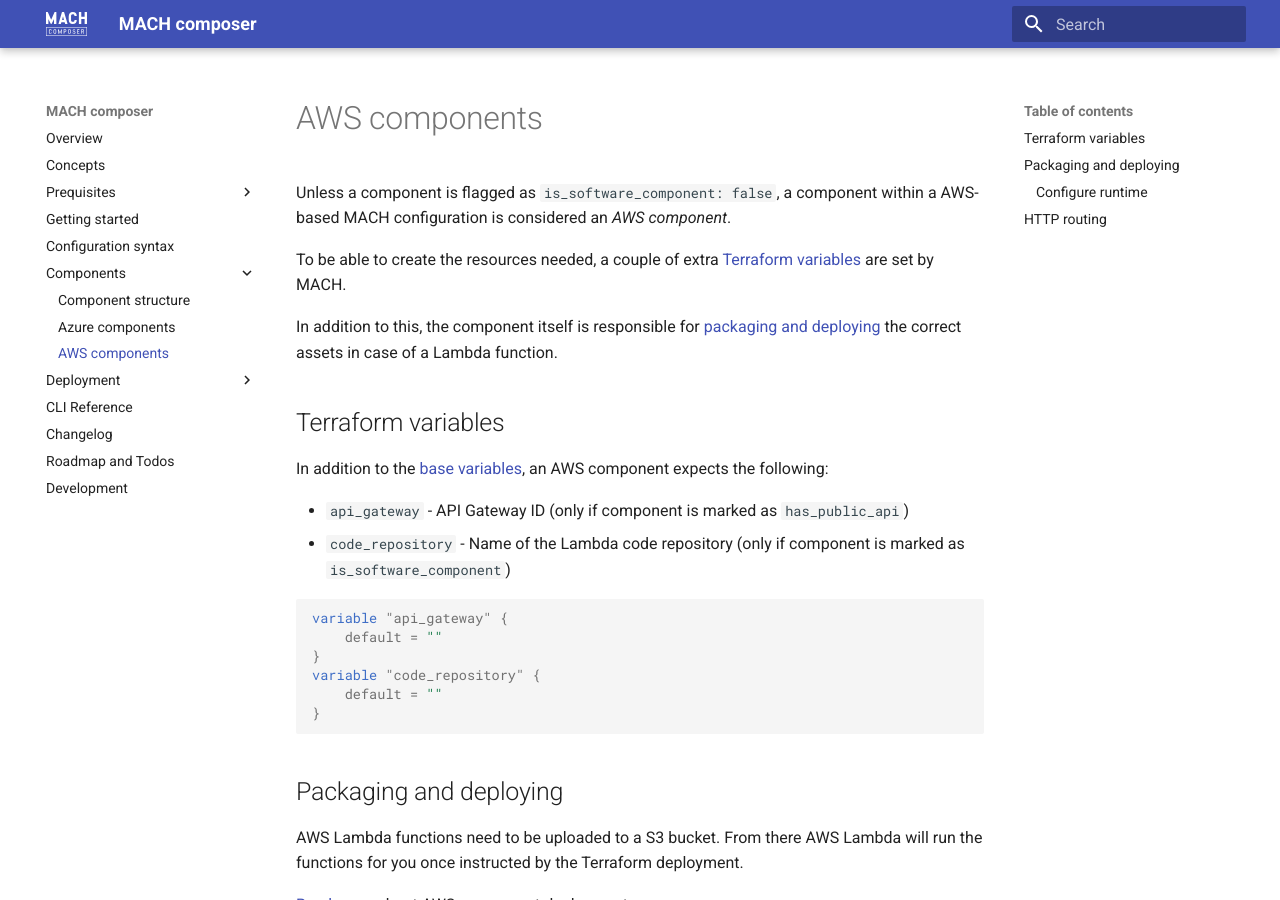
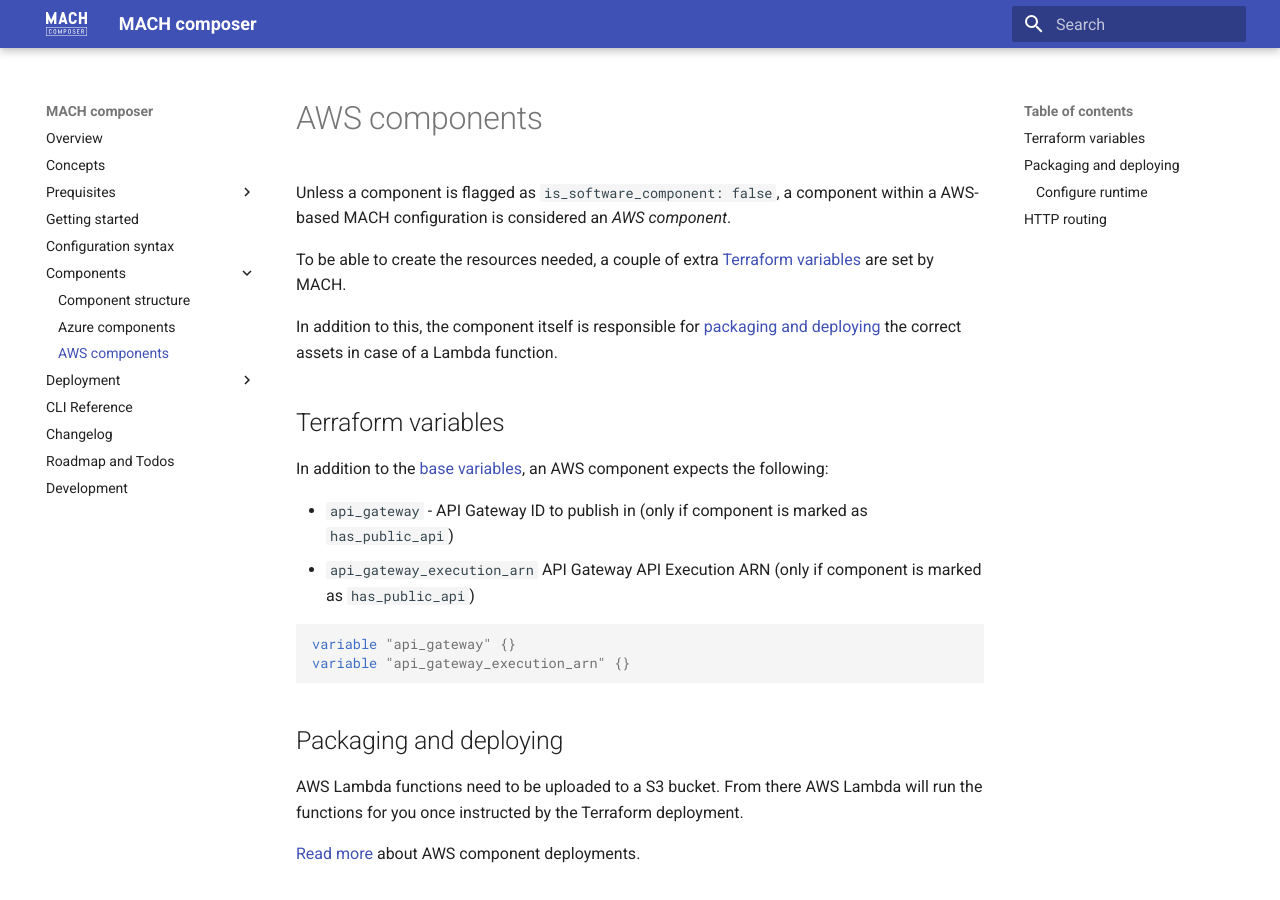
Before and after one commit to mach-composer/mach-composer-cli, an MkDocs documentation site: the page built from docs/src/components/aws.md, in a window 1280 px wide and 900 px high. Built offline with MkDocs 1.6.1 and Material for MkDocs 9.7.7, drawn with Linux system fonts in a browser that asks for light colours; a script that is not in the unit is left out.

````diff
--- a/docs/src/components/aws.md
+++ b/docs/src/components/aws.md
@@ -10,16 +10,13 @@ In addition to this, the component itself is responsible for [packaging and depl
 
 In addition to the [base variables](./index.md#required-variables), an AWS component expects the following:
 
-- `api_gateway` - API Gateway ID (only if component is marked as `has_public_api`)
-- `code_repository` - Name of the Lambda code repository (only if component is marked as `is_software_component`)
+- `api_gateway` - API Gateway ID to publish in (only if component is marked as `has_public_api`)
+- `api_gateway_execution_arn` API Gateway API Execution ARN (only if component is marked as `has_public_api`)
+
 
 ```terraform
-variable "api_gateway" {
-    default = ""
-}
-variable "code_repository" {
-    default = ""
-}
+variable "api_gateway" {}
+variable "api_gateway_execution_arn" {}
 ```
 
 ## Packaging and deploying
````
Also changed, not shown: docs/src/syntax.md (+1 -14 lines).
